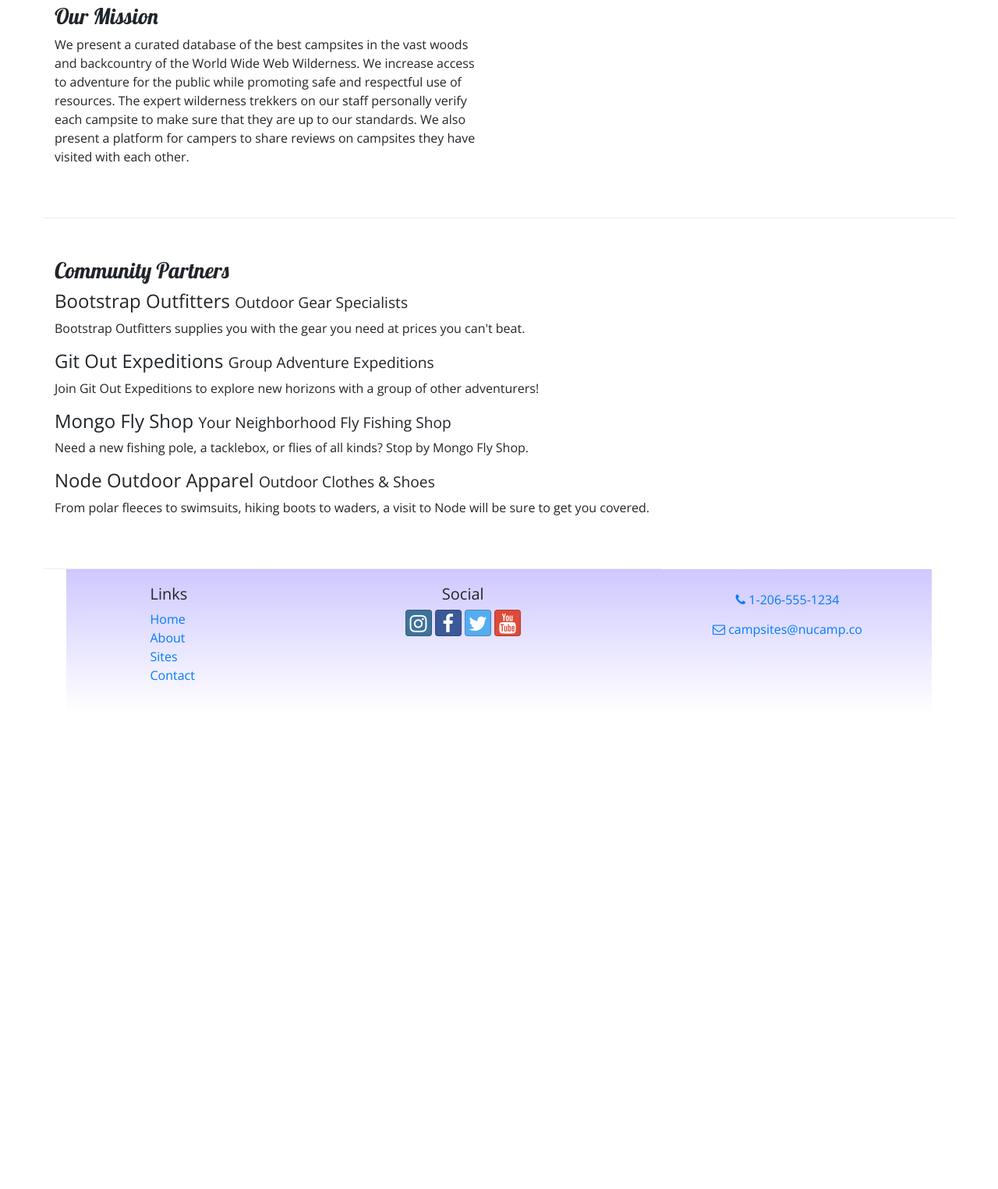
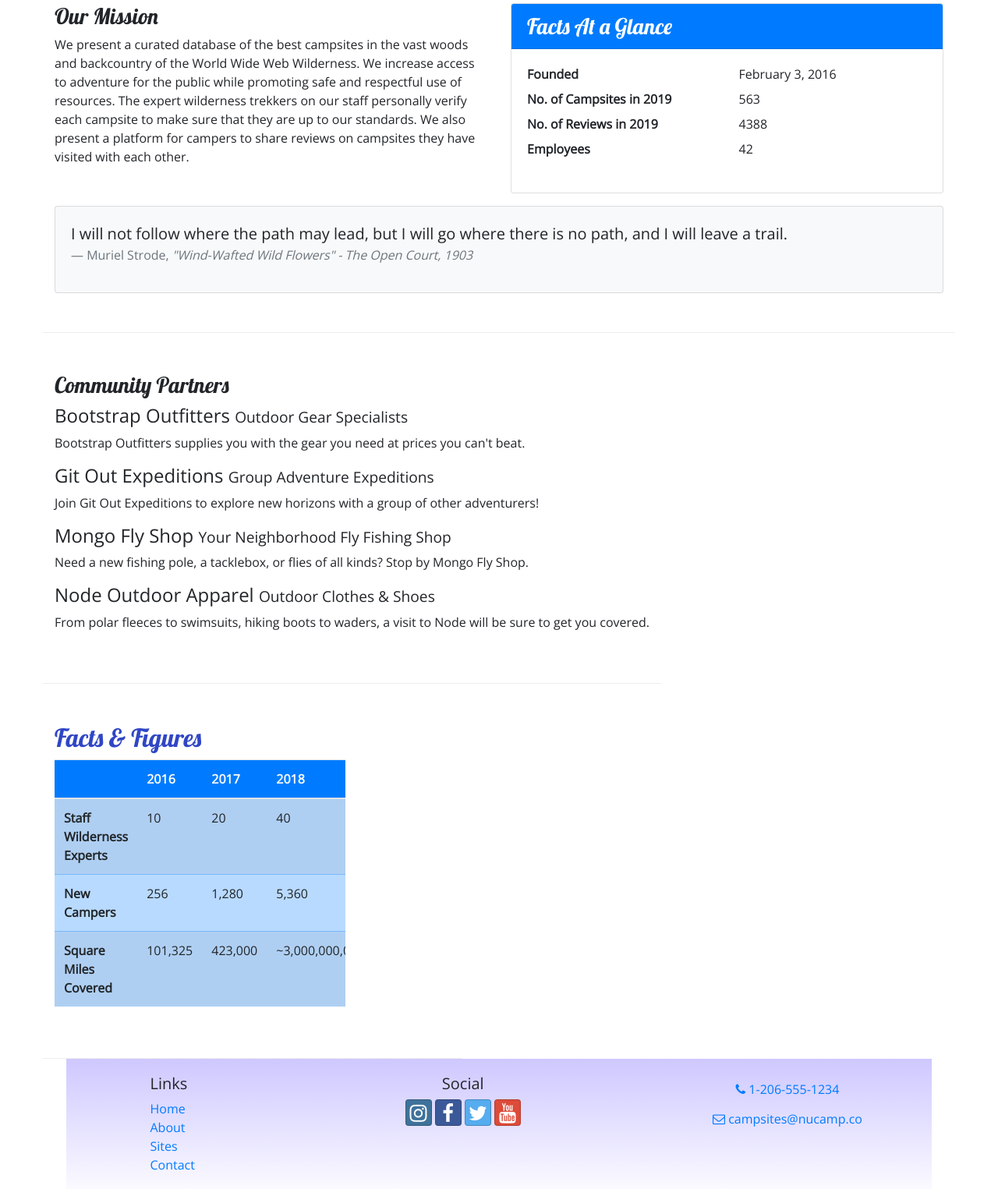
Before and after one commit to eslazyk10/nucamp-campsite, a website: page aboutus.html in a window 1280 px wide. Shown: the part 400-1925 px from the top of the page at 78% size. Before the commit the page ends 1314 px from the top, so only its background shows below. Drawn offline with nearby package versions, Linux system fonts and the light colour scheme.

Commit message:
tables and cards

```diff
--- a/aboutus.html
+++ b/aboutus.html
@@ -66,6 +66,36 @@
                             each campsite to make sure that they are up to our standards. We also present a platform for
                             campers to share reviews on campsites they have visited with each other.</p>
                 </div>
+                <div class="col-sm-6">
+                    <div class="card">
+                        <h3 class="card-header bg-primary text-white">Facts At a Glance</h3>
+                        <div class="card-body">
+                            <dl class="row">
+                                <dt class="col-6">Founded</dt>
+                                <dd class="col-6">February 3, 2016</dd>
+                                <dt class="col-6">No. of Campsites in 2019</dt>
+                                <dd class="col-6">563</dd>
+                                <dt class="col-6">No. of Reviews in 2019</dt>
+                                <dd class="col-6">4388</dd>
+                                <dt class="col-6">Employees</dt>
+                                <dd class="col-6">42</dd>
+                            </dl>
+                        </div>
+                    </div>
+                </div>
+                <div class="col">
+                    <div class="card bg-light mt-3">
+                        <blockquote class="blockquote card-body">
+                            <p class="mb-0">I will not follow where the path may lead, but I will go where there is no path, and I will
+                                leave a trail.</p>
+                            <footer class="blockquote-footer">Muriel Strode,
+                                <cite title="Source Title">"Wind-Wafted Wild Flowers" -
+                                    The Open Court, 1903
+                                </cite>
+                            </footer>
+                        </blockquote>
+                    </div>
+                </div>
             </div>
 
             <div class="row row-content">
@@ -82,9 +112,47 @@
                         covered.</p>
                 </div>
             </div>
+
+            <div class="row row-content">
+                <div class="col-sm-9">
+                    <h2>Facts &amp; Figures</h2>
+                    <div class="table-responsive">
+                        <table class="table table-striped">
+                            <thead>
+                                <tr class="bg-primary text-light">
+                                    <th></th>
+                                    <th>2016</th>
+                                    <th>2017</th>
+                                    <th>2018</th>
+                                </tr>
+                            </thead>
+                            <tbody class="table-primary">
+                                <tr>
+                                    <th>Staff Wilderness Experts</th>
+                                    <td>10</td>
+                                    <td>20</td>
+                                    <td>40</td>
+                                </tr>
+                                <tr>
+                                    <th>New Campers</th>
+                                    <td>256</td>
+                                    <td>1,280</td>
+                                    <td>5,360</td>
+                                </tr>
+                                <tr>
+                                    <th>Square Miles Covered</th>
+                                    <td>101,325</td>
+                                    <td>423,000</td>
+                                    <td>~3,000,000,000</td>
+                                </tr>
+                            </tbody>
+                        </table>
+                    </div>
+                </div>
+            </div>
         </div>
 
-        <footer>
+        <footer class="site-footer">
             <div class="container">
                 <div class="row">
                     <div class="col-4 col-sm-2 offset-1">
--- a/css/styles.css
+++ b/css/styles.css
@@ -17,7 +17,7 @@ header h2 {
   color: #cec8ff;
 }
 
-footer {
+.site-footer {
   background-image: linear-gradient(#cec8ff, white);
   padding: 20px 0;
 }
```
Also changed, not shown: contactus.html (+1 -1 lines), index.html (+1 -1 lines).
